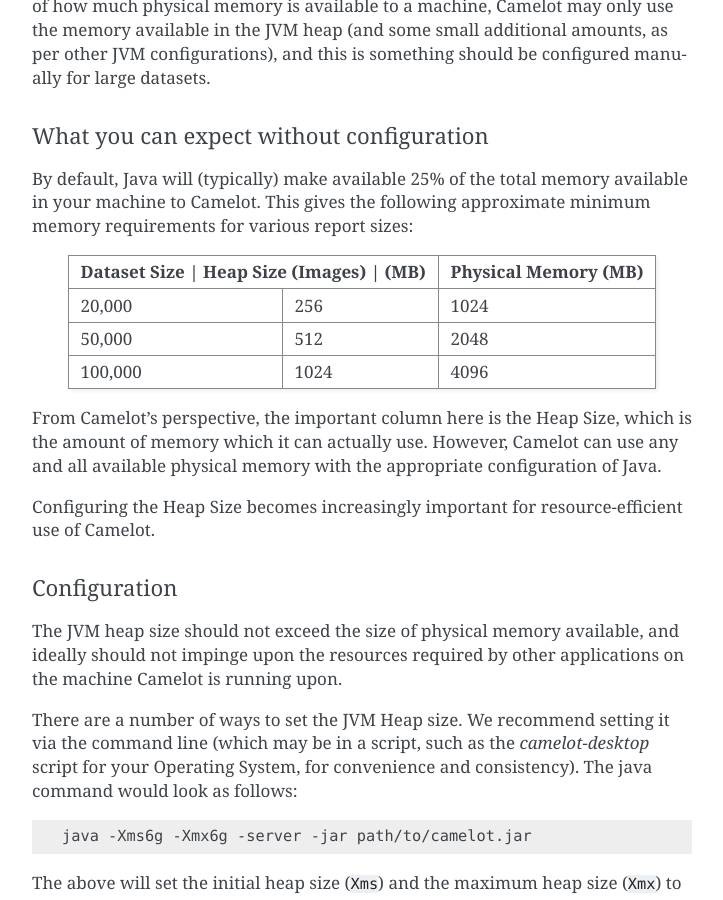
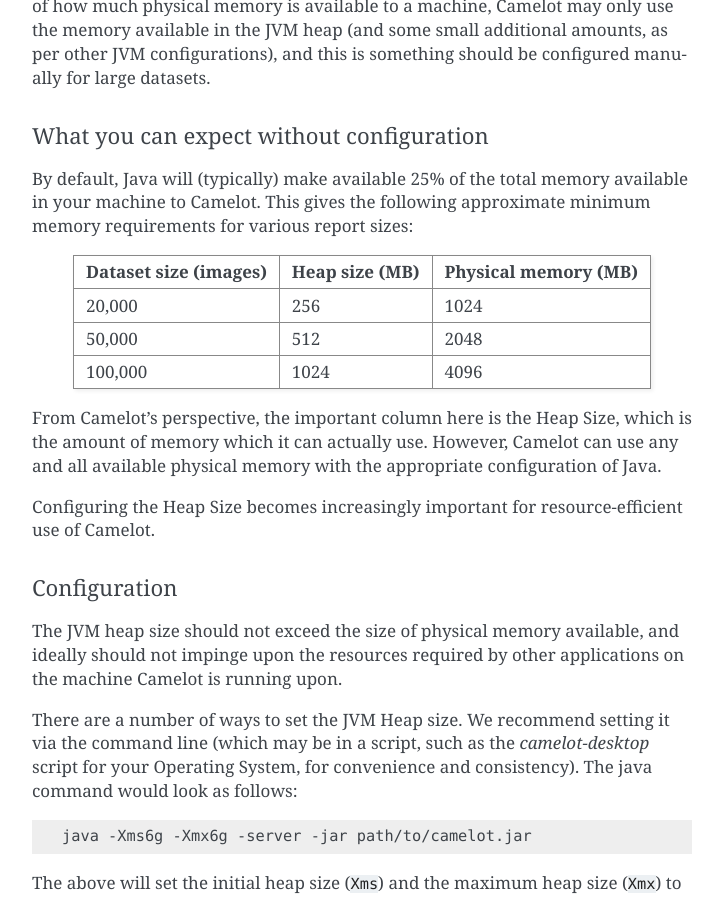
Before and after one commit to heidihendry/camelot, a Sphinx documentation site: the page built from doc/scale.rst, in a window 1280 px wide and 900 px high, scrolled down 1367 px. Shown: the whole window, without its empty margins (388-1111 px from the left). Built offline with Sphinx 7.4.7, drawn with Linux system fonts in a browser that asks for light colours.

Commit message:
Fix table formatting in docs

```diff
--- a/doc/scale.rst
+++ b/doc/scale.rst
@@ -69,9 +69,9 @@
 available in your machine to Camelot.  This gives the following approximate
 minimum memory requirements for various report sizes:
 
-+-------------------------+----------------+
-| Dataset Size | Heap Size| Physical Memory|
-| (Images)     | (MB)     | (MB)           |
++--------------+----------+----------------+
+| Dataset size | Heap size| Physical memory|
+| (images)     | (MB)     | (MB)           |
 +==============+==========+================+
 | 20,000       | 256      | 1024           |
 +--------------+----------+----------------+
```
